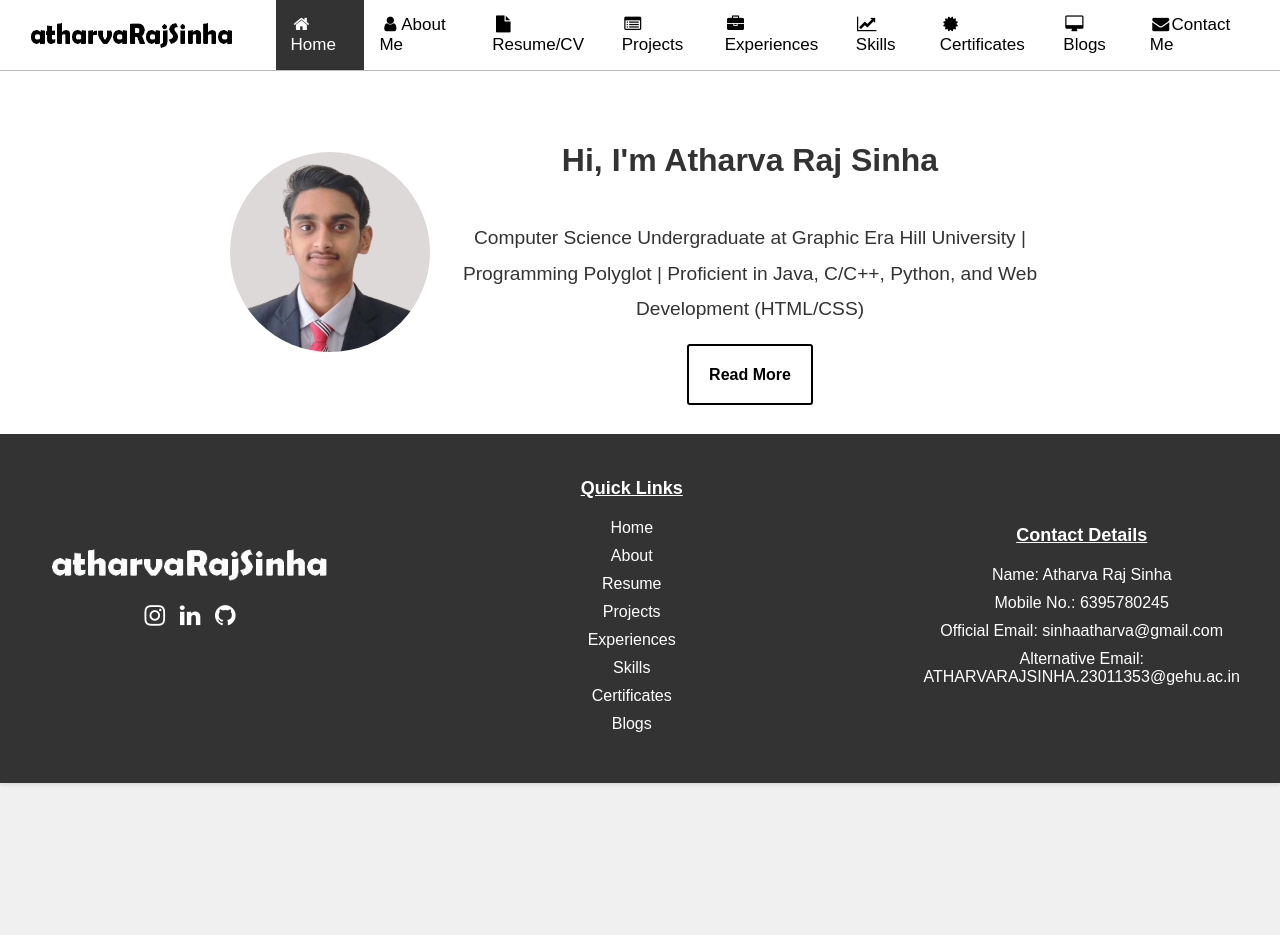
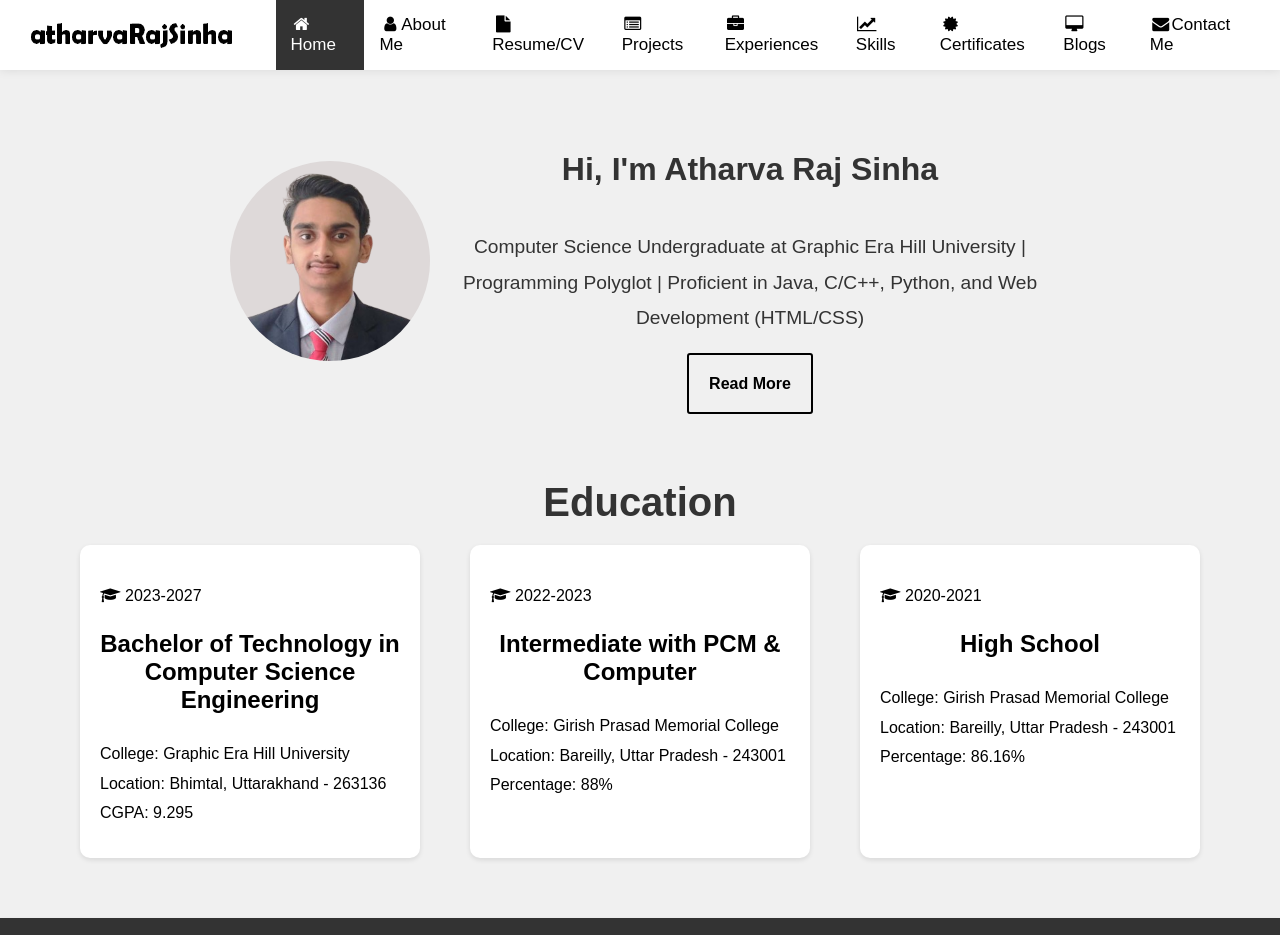
Before and after one commit to atharvarajsinha/Portfolio, a plain HTML site: page index.html in a window 1280 px wide. Shown: the top 935 px of the page. Before the commit the page ends 800 px from the top, so only its background shows below. Drawn offline with Linux system fonts and the light colour scheme.

Commit message:
Added Education Section in HomePage

```diff
--- a/css for components/footer.css
+++ b/css for components/footer.css
@@ -120,7 +120,6 @@
         flex-basis: 100%;
         word-wrap: break-word;
     }
-
     .footer-col:nth-child(3) {
         text-align: center;
         margin: 0 auto;
@@ -129,11 +128,9 @@
         align-items: center;
         flex-direction: column;
     }
-
     .footer-col:nth-child(3) ul {
         text-align: left;
     }
-
     .footer .row {
         justify-content: center;
     }
--- a/css for components/navbar.css
+++ b/css for components/navbar.css
@@ -4,8 +4,8 @@
     display: flex;
     align-items: center;
     justify-content: space-between;
-    border-bottom: 1px solid #bcbaba;
     flex-direction: column;
+    box-shadow: 0 0 10px 0 rgba(0, 0, 0, 0.1);
 }
 
 .navbar a{
@@ -52,7 +52,6 @@
     .navbar {
         flex-direction: row;
     }
-
     .navbar a.logo{
         margin: 0 20px;
         padding: 8px;
@@ -62,22 +61,18 @@
         width: auto;
         text-align: left;
     }
-
     .navbar a.logo img{
         height: 28px;
         margin-right: 12px;
     }
-
     .navbar a.logo:hover{
         background-color: #fff;
         box-shadow: none;
     }
-
     .navbar-links{
         display: flex;
         align-items: center;
     }
-
     .navbar a:not(.logo){
         text-align: left;
         width: auto;
--- /dev/null
+++ b/css for pages/about.css
@@ -0,0 +1,12 @@
+body{
+    margin: 0;
+    padding: 0;
+    background-color: #f0f0f0;
+    box-sizing: border-box;
+    font-family: Arial, sans-serif;
+}
+
+::selection{
+    color: #fff;
+    background: #000;
+}
--- a/css for pages/style.css
+++ b/css for pages/style.css
@@ -11,46 +11,50 @@ body{
     background: #000;
 }
 
-.hero {
-    text-align: center;
-    padding: 50px 20px;
-    background-color: #fff;
+main{
+    max-width: 1200px;
+    margin: 40px auto;
+    border-radius: 10px;
 }
 
-.hero .content {
+.hero{
+    padding: 0 0 20px 0;
+}
+
+.hero .content{
     word-wrap: break-word;
     color: #333;
     display: flex;
     align-items: center;
     justify-content: center;
-    gap: 20px;
+    gap: 20px;padding: 20px 0;
 }
 
-.hero .content img {
+.hero .content img{
     width: 200px;
     height: 200px;
     border-radius: 50%;
     object-fit: cover;
 }
 
-.hero .content .text-container {
+.hero .content .text-container{
     display: flex;
     flex-direction: column;
     align-items: center;
 }
 
-p {
+.content p{
     font-size: 1.2rem;
     max-width: 600px;
     text-align: center;
     line-height: 1.85;
 }
 
-.readMore {
+.readMore{
     margin-top: 20px;
 }
 
-.readMore .btn {
+.readMore .btn{
     padding: 20px 20px;
     font-size: 1rem;
     font-weight: 550;
@@ -62,7 +66,7 @@ p {
     transition: background-color 0.3s ease;
 }
 
-.readMore .btn:hover {
+.readMore .btn:hover{
     background-color: #333;
     color: #fff;
     border: none;
@@ -76,7 +80,62 @@ p {
     h1{
         margin: 10px 0;
     }
-    p{
+    .hero .content p{
         font-size: 1rem;
     }
 }
+
+.edu{
+    display: flex;
+    flex-direction: column;
+    align-items: center;
+    justify-content: center;
+    padding: 20px;
+}
+
+.edu h1{
+    text-align: center;
+    font-size: 2.5rem;
+    margin-bottom: 20px;
+    color: #333;
+}
+
+.details{
+    display: flex;
+    flex-wrap: wrap;
+    justify-content: center;
+    gap: 50px;
+}
+
+.edu-detail{
+    background-color: #fff;
+    border-radius: 10px;
+    box-shadow: 0 2px 5px rgba(0, 0, 0, 0.1);
+    padding: 20px;
+    text-align: center;
+    width: 300px;
+    min-height: 250px;
+}
+
+.edu-detail p{
+    margin-bottom: 10px;
+    text-align: left;
+    line-height: 1.85;
+}
+
+.edu-detail h2{
+    margin-bottom: 25px;
+}
+
+@media screen and (max-width: 1095px) {
+    .details{
+        flex-direction: column;
+    }
+    .details{
+        gap: 10px;
+    }
+    .edu-detail{
+        width: 80%;
+        margin: 5px auto;
+    }
+}
--- a/index.html
+++ b/index.html
@@ -24,6 +24,7 @@
         <a href="/Pages/contact.html"><i class="fa fa-fw fa-envelope" aria-hidden="true"></i>Contact Me</a>
     </div>
 
+    <main>
         <div class="hero">
             <div class="content">
                 <img src="/Images/profile.png" alt="Profile">
@@ -36,6 +37,40 @@
                 </div>
             </div>
         </div>
+
+        <div class="edu">
+            <h1>Education</h1>
+            <div class="details">
+                <div class="edu-detail">
+                    <p><i class="fa fa-fw fa-graduation-cap" aria-hidden="true"></i> 2023-2027</p>
+                    <h2>Bachelor of Technology in Computer Science Engineering</h2>
+                    <p>
+                        College: Graphic Era Hill University<br>
+                        Location: Bhimtal, Uttarakhand - 263136<br>
+                        CGPA: 9.295
+                    </p>
+                </div>
+                <div class="edu-detail">
+                    <p><i class="fa fa-fw fa-graduation-cap" aria-hidden="true"></i> 2022-2023</p>
+                    <h2>Intermediate with PCM & Computer</h2>
+                    <p>
+                        College: Girish Prasad Memorial College<br>
+                        Location: Bareilly, Uttar Pradesh - 243001<br>
+                        Percentage: 88%
+                    </p>
+                </div>
+                <div class="edu-detail">
+                    <p><i class="fa fa-fw fa-graduation-cap" aria-hidden="true"></i> 2020-2021</p>
+                    <h2>High School</h2>
+                    <p>
+                        College: Girish Prasad Memorial College<br>
+                        Location: Bareilly, Uttar Pradesh - 243001<br>
+                        Percentage: 86.16%
+                    </p>
+                </div>
+            </div>
+        </div>
+    </main>
 
     <div class="footer">
         <div class="container">
```
Also changed, not shown: Pages/about.html (+1 -1 lines). Lines whose indentation alone changed are shown as unchanged.
